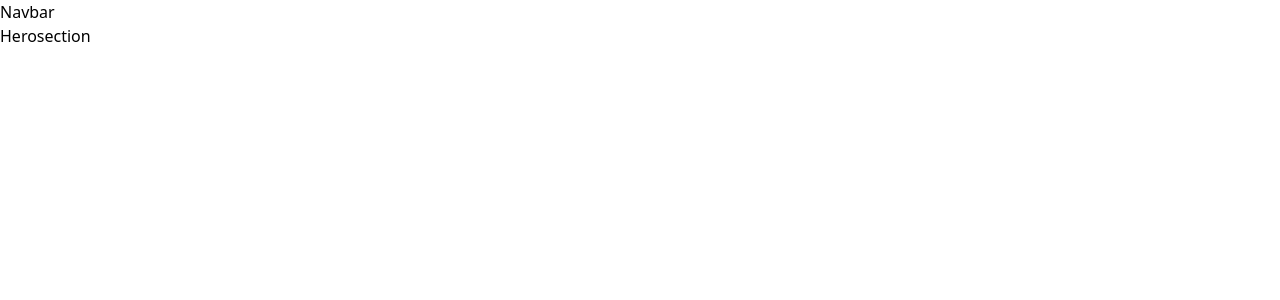
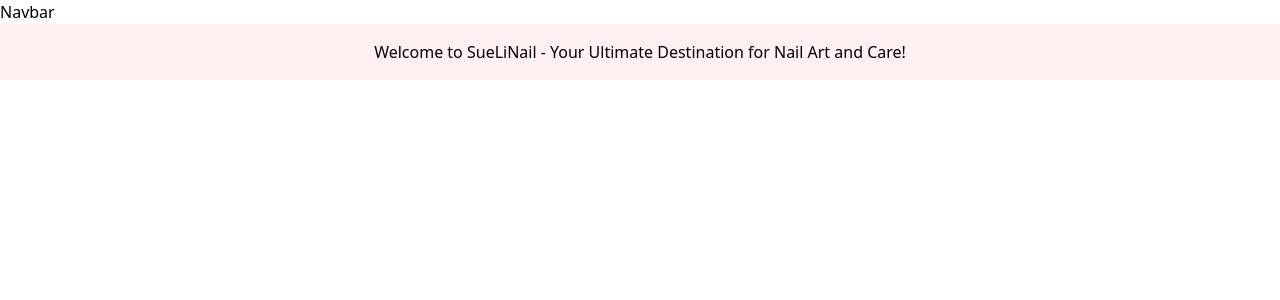
Before and after one commit to pagejaBusiness/suelinail, a React (Vite) app: page / in a window 1280 px wide. Shown: the top 300 px of the page. Built offline with nearby package versions, Linux system fonts and the light colour scheme.

Commit message:
add: Herosection

```diff
--- a/package.json
+++ b/package.json
@@ -25,7 +25,10 @@
     "eslint-plugin-react-refresh": "^0.4.20",
     "globals": "^16.4.0",
     "postcss": "^8.5.6",
+    "sharp": "^0.34.4",
+    "svgo": "^4.0.0",
     "tailwindcss": "^3.4.17",
-    "vite": "^7.1.6"
+    "vite": "^7.1.6",
+    "vite-plugin-image-optimizer": "^2.0.2"
   }
 }
--- a/src/components/Herosection.jsx
+++ b/src/components/Herosection.jsx
@@ -1,7 +1,10 @@
 function Herosection() {
   return (
-    <div>
-      <h1>Herosection</h1>
+    <div className="bg-rose-50 h-100 flex items-center justify-center flex-col text-center p-4">
+      <h1>
+        Welcome to SueLiNail - Your Ultimate Destination for Nail Art and Care!
+      </h1>
+      <h2></h2>
     </div>
   );
 }
```
Also changed, not shown: 1 other file (tests, documents, lock files or other folders).
